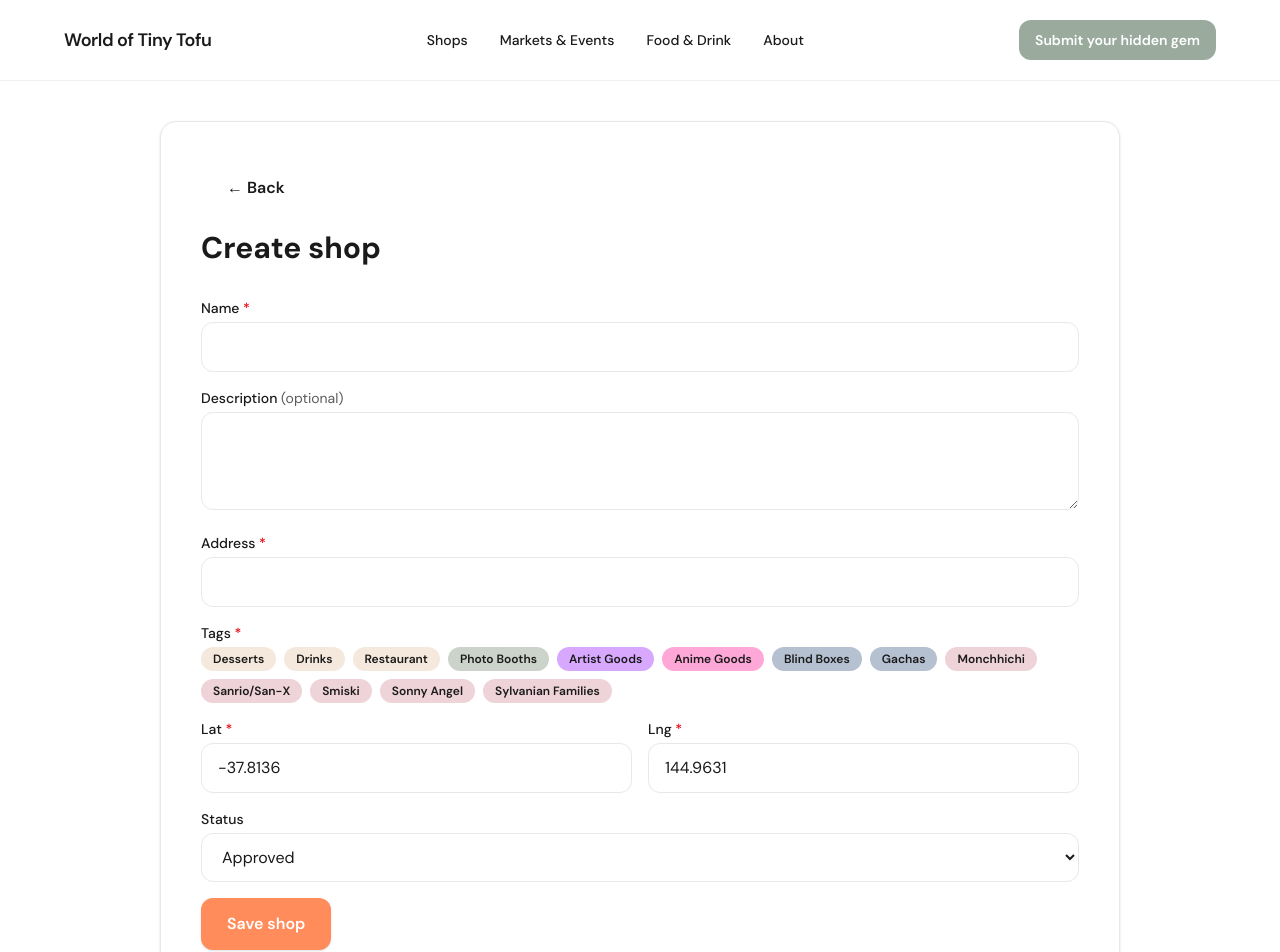
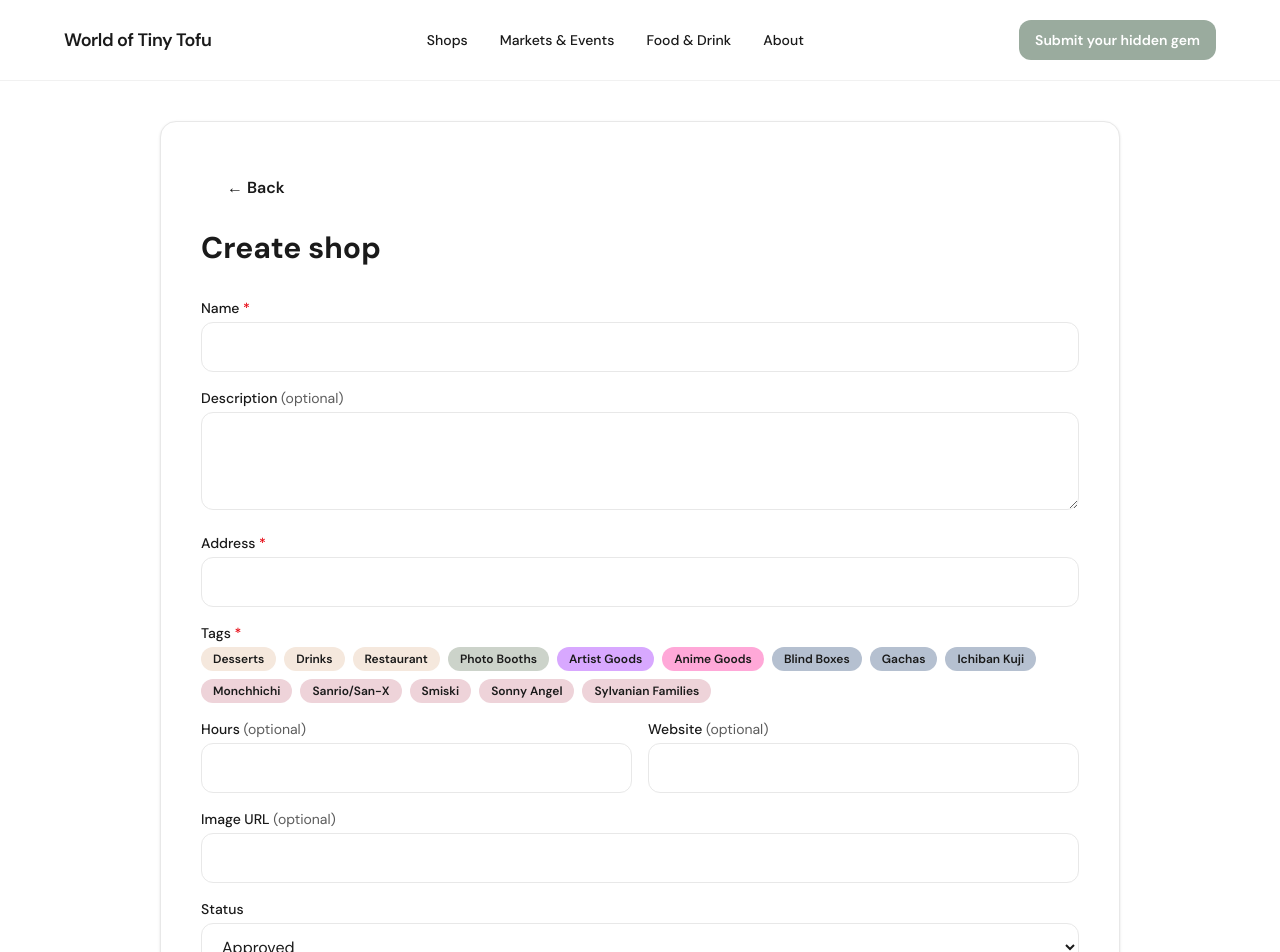
Before and after one commit to httpshinigami/a-tiny-tofu, a Next.js app: page /admin/create/shop in a window 1280 px wide. Shown: the top 952 px of the page. Built offline with nearby package versions, Linux system fonts and the light colour scheme.

Commit message:
Removed lat & long from form. Added ichiban kuji to shop tags

```diff
--- a/app/api/admin/shops/[id]/route.ts
+++ b/app/api/admin/shops/[id]/route.ts
@@ -1,3 +1,4 @@
+import { fallbackCoords, geocodeAddress } from "@/lib/geocode";
 import { updateShop } from "@/lib/queries";
 import { requireAdmin } from "@/lib/admin-auth";
 import { adminShopSchema } from "@/lib/validators";
@@ -18,12 +19,13 @@ export async function PATCH(request: Request, { params }: Params) {
   }
 
   const d = parsed.data;
+  const coords = (await geocodeAddress(d.address)) ?? fallbackCoords();
   const result = await updateShop(id, {
     name: d.name,
     description: d.description ?? "",
     address: d.address,
-    lat: d.lat,
-    lng: d.lng,
+    lat: coords.lat,
+    lng: coords.lng,
     website: d.website || null,
     hours: d.hours || null,
     image_url: d.image_url || null,
--- a/app/api/admin/shops/route.ts
+++ b/app/api/admin/shops/route.ts
@@ -1,3 +1,4 @@
+import { fallbackCoords, geocodeAddress } from "@/lib/geocode";
 import { insertShop } from "@/lib/queries";
 import { createClient } from "@/lib/supabase/server";
 import { isAdminEmail } from "@/lib/utils";
@@ -20,12 +21,13 @@ export async function POST(request: Request) {
   }
 
   const d = parsed.data;
+  const coords = (await geocodeAddress(d.address)) ?? fallbackCoords();
   const result = await insertShop({
     name: d.name,
     description: d.description ?? "",
     address: d.address,
-    lat: d.lat,
-    lng: d.lng,
+    lat: coords.lat,
+    lng: coords.lng,
     website: d.website || null,
     hours: d.hours || null,
     image_url: d.image_url || null,
--- a/components/admin/AdminCreateShopForm.tsx
+++ b/components/admin/AdminCreateShopForm.tsx
@@ -29,8 +29,6 @@ export function AdminCreateShopForm() {
       name: fd.get("name"),
       description: fd.get("description"),
       address: fd.get("address"),
-      lat: parseFloat(fd.get("lat") as string),
-      lng: parseFloat(fd.get("lng") as string),
       website: fd.get("website") || "",
       hours: fd.get("hours") || "",
       image_url: fd.get("image_url") || "",
@@ -102,19 +100,23 @@ export function AdminCreateShopForm() {
       </div>
       <div className="grid gap-4 md:grid-cols-2">
         <div>
-          <label className="kawaii-label" htmlFor="lat">
-            Lat
-            <RequiredMark />
+          <label className="kawaii-label" htmlFor="hours">
+            Hours <span className="font-normal text-ink-muted">(optional)</span>
           </label>
-          <input id="lat" name="lat" type="number" step="any" defaultValue={-37.8136} required className="kawaii-input" />
+          <input id="hours" name="hours" className="kawaii-input" />
         </div>
         <div>
-          <label className="kawaii-label" htmlFor="lng">
-            Lng
-            <RequiredMark />
+          <label className="kawaii-label" htmlFor="website">
+            Website <span className="font-normal text-ink-muted">(optional)</span>
           </label>
-          <input id="lng" name="lng" type="number" step="any" defaultValue={144.9631} required className="kawaii-input" />
+          <input id="website" name="website" type="url" className="kawaii-input" />
         </div>
+      </div>
+      <div>
+        <label className="kawaii-label" htmlFor="image_url">
+          Image URL <span className="font-normal text-ink-muted">(optional)</span>
+        </label>
+        <input id="image_url" name="image_url" type="url" className="kawaii-input" />
       </div>
       <div>
         <label className="kawaii-label" htmlFor="status">Status</label>
--- a/components/admin/AdminEditShopForm.tsx
+++ b/components/admin/AdminEditShopForm.tsx
@@ -48,8 +48,6 @@ export function AdminEditShopForm({ shop }: { shop: Shop }) {
       name: fd.get("name"),
       description: fd.get("description"),
       address: fd.get("address"),
-      lat: parseFloat(fd.get("lat") as string),
-      lng: parseFloat(fd.get("lng") as string),
       website: fd.get("website") || "",
       hours: fd.get("hours") || "",
       image_url: fd.get("image_url") || "",
@@ -182,38 +180,6 @@ export function AdminEditShopForm({ shop }: { shop: Shop }) {
           />
         </div>
       </div>
-      <div className="grid gap-4 md:grid-cols-2">
-        <div>
-          <label className="kawaii-label" htmlFor="lat">
-            Lat
-            <RequiredMark />
-          </label>
-          <input
-            id="lat"
-            name="lat"
-            type="number"
-            step="any"
-            required
-            defaultValue={shop.lat}
-            className="kawaii-input"
-          />
-        </div>
-        <div>
-          <label className="kawaii-label" htmlFor="lng">
-            Lng
-            <RequiredMark />
-          </label>
-          <input
-            id="lng"
-            name="lng"
-            type="number"
-            step="any"
-            required
-            defaultValue={shop.lng}
-            className="kawaii-input"
-          />
-        </div>
-      </div>
       <div>
         <label className="kawaii-label" htmlFor="image_url">
           Image URL
--- a/lib/constants.ts
+++ b/lib/constants.ts
@@ -7,6 +7,7 @@ export const SHOP_TAGS = [
   "anime_goods",
   "blind_boxes",
   "gachas",
+  "ichiban_kuji",
   "monchhichi",
   "sanrio",
   "smiski",
@@ -25,6 +26,7 @@ export const SHOP_TAG_LABELS: Record<ShopTag, string> = {
   anime_goods: "Anime Goods",
   blind_boxes: "Blind Boxes",
   gachas: "Gachas",
+  ichiban_kuji: "Ichiban Kuji",
   monchhichi: "Monchhichi",
   sanrio: "Sanrio/San-X",
   smiski: "Smiski",
@@ -41,6 +43,7 @@ export const TAG_COLORS: Record<ShopTag, string> = {
   anime_goods: "#FFA8D8",
   blind_boxes: "#B5C0D0",
   gachas: "#B5C0D0",
+  ichiban_kuji: "#B5C0D0",
   monchhichi: "#EED3D9",
   sanrio: "#EED3D9",
   smiski: "#EED3D9",
--- a/lib/validators.ts
+++ b/lib/validators.ts
@@ -33,8 +33,6 @@ export const adminEventSchema = eventSubmitSchema.extend({
 });
 
 export const adminShopSchema = shopSubmitSchema.extend({
-  lat: z.number(),
-  lng: z.number(),
   status: z.enum(["pending", "approved", "rejected"]),
   admin_note: z.string().max(500).optional().or(z.literal("")),
 });
```
Also changed, not shown: 2 other files (tests, documents, lock files or other folders).
